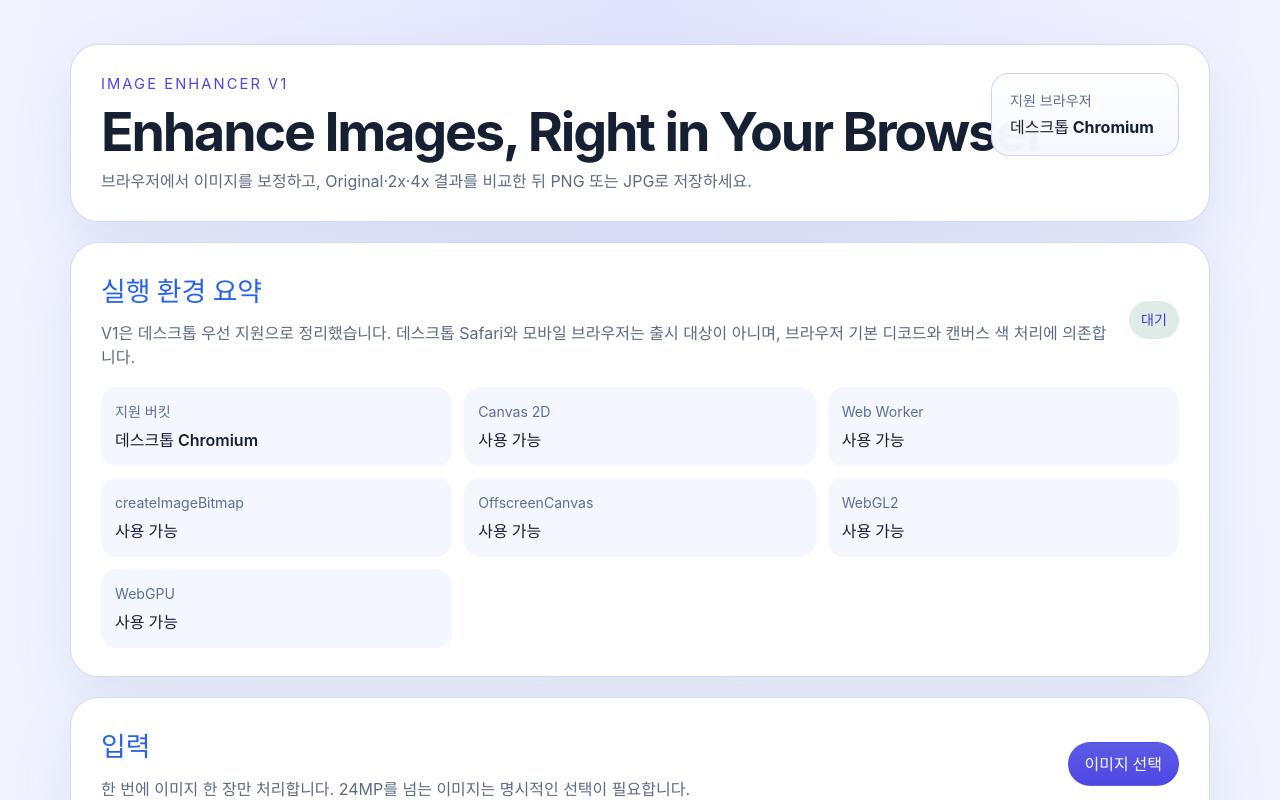
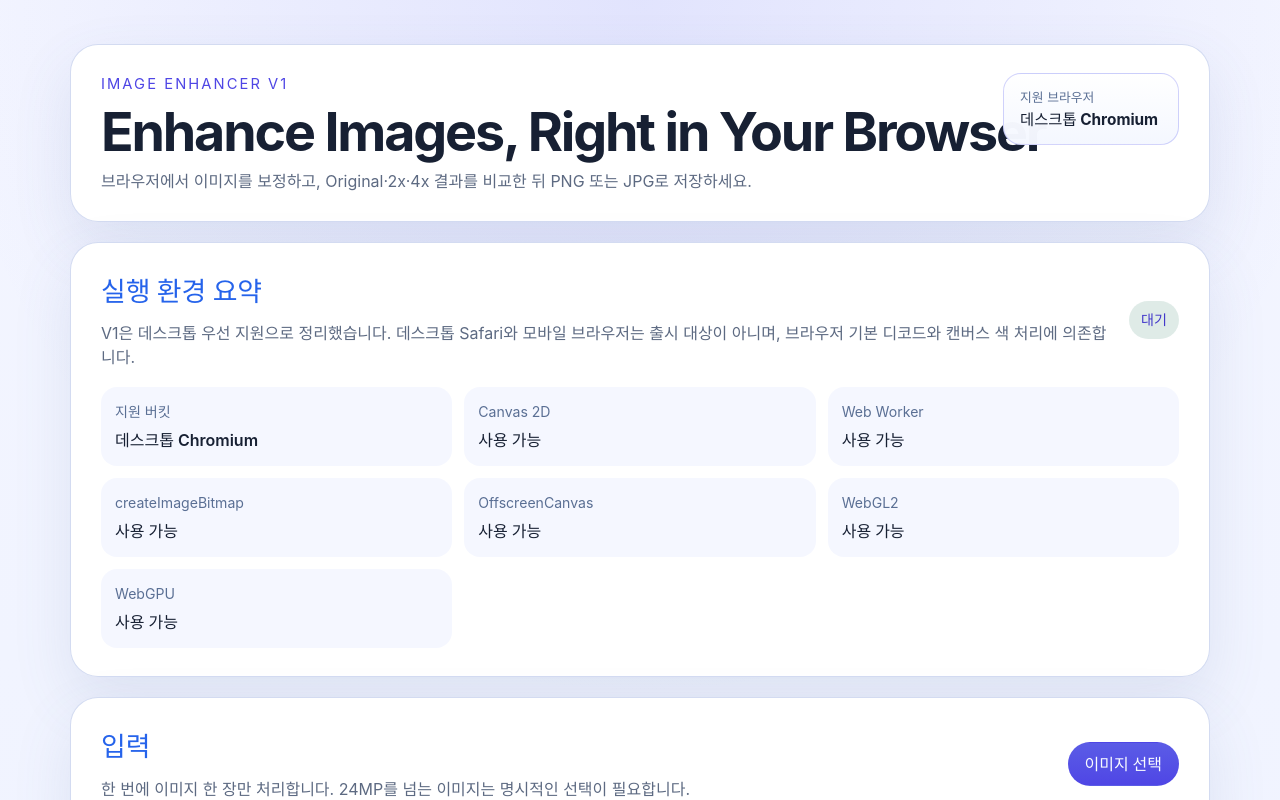
Before and after one commit to puleun58-collab/hg-Image-Enhancer, a React (Vite) app: page / in a window 1280 px wide. Shown: the top 800 px of the page. Built offline with nearby package versions, Linux system fonts and the light colour scheme.

Commit message:
style: compact support browser badge

```diff
--- a/src/styles.css
+++ b/src/styles.css
@@ -128,8 +128,8 @@ img {
 }
 
 .capability-pill {
-  min-width: 188px;
-  padding: 16px 18px;
+  min-width: 176px;
+  padding: 14px 16px;
   border-radius: 18px;
   border: 1px solid rgba(191, 203, 235, 0.9);
   background: linear-gradient(180deg, rgba(255, 255, 255, 0.98) 0%, rgba(244, 247, 255, 0.98) 100%);
@@ -139,11 +139,13 @@ img {
 
 .capability-pill span {
   color: #5a6f94;
-  font-size: 0.88rem;
+  font-size: 0.8rem;
 }
 
 .capability-pill strong {
   text-transform: capitalize;
+  font-size: 0.96rem;
+  line-height: 1.2;
 }
 
 .capability-pill.is-supported {
```
Also changed, not shown: 1 other file (tests, documents, lock files or other folders).
